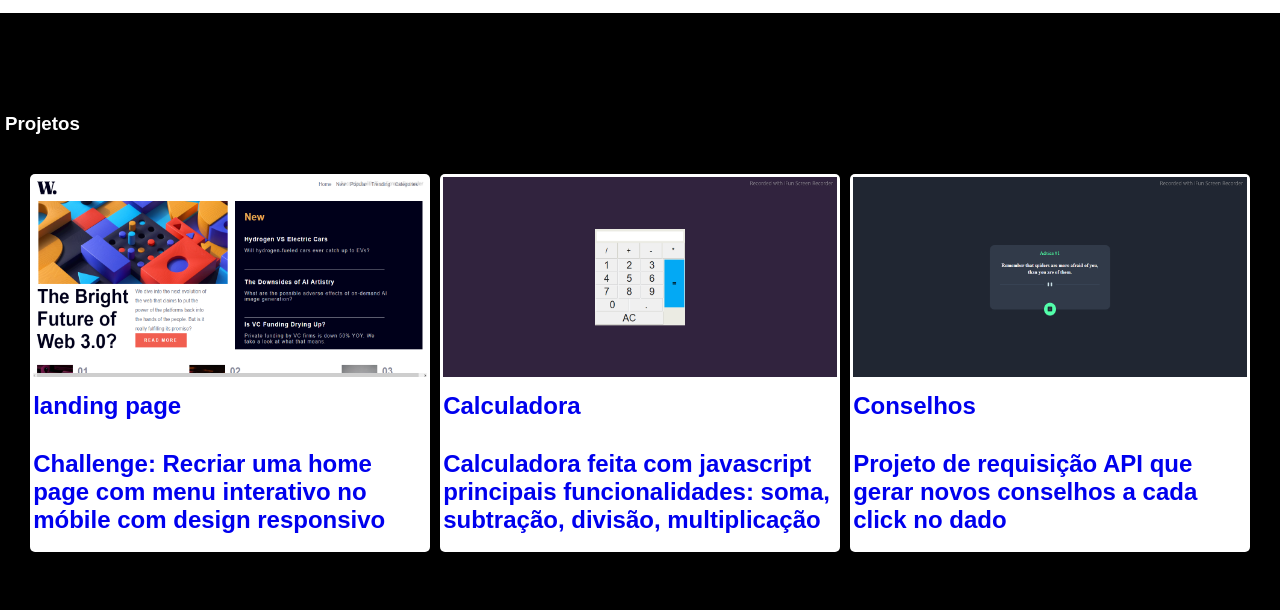
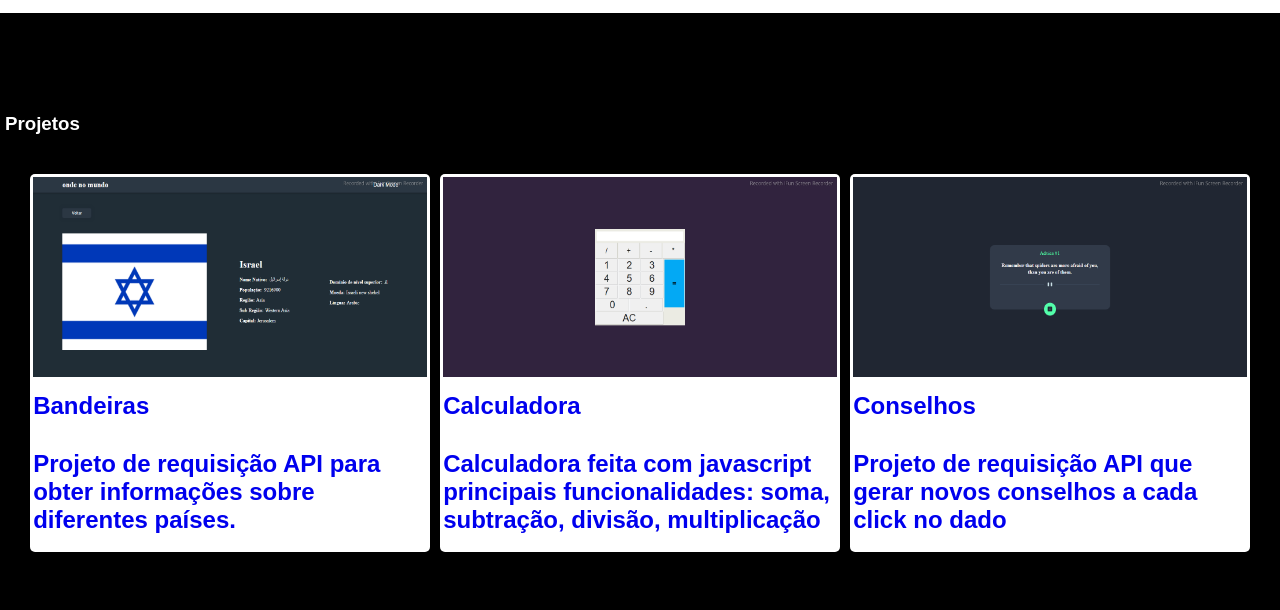
Before and after one commit to leonardofx1/oldPortfolio, a plain HTML site: page index.html in a window 1280 px wide. Shown: the part 1048-1658 px from the top of the page. Drawn offline with Linux system fonts and the light colour scheme.

Commit message:
'bandeiras'

```diff
--- a/index.html
+++ b/index.html
@@ -57,11 +57,10 @@
 </section>
 <section class="section__projetos">
       <h3 class="project__title">Projetos</h3>
-        <a href="https://homepagefx.netlify.app" target="_blank" class="project  init__hidden">
-          <img class="img__projeto" src="assets/images/landing_page.png" alt="Projeto 1">
-          <h3 class="projeto__title">landing page</h3>
-          <p class="projeto__desc">Challenge: Recriar uma home page com menu interativo no móbile com design responsivo</p>
-        </a>
+        <a href="https://rest-coutry-fx.netlify.app/" target="_blank" class="project  init__hidden">
+          <img class="img__projeto" src="assets/images/capa-bandeiras.png" alt="image do preojeto Bandeiras">
+          <h3 class="projeto__title">Bandeiras</h3>
+          <p class="projeto__desc"> Projeto de requisição API para obter informações sobre diferentes países.</p>
         <a href="https://calculadorajsfx.netlify.app" target="_blank" class="project init__hidden">
           <img class="img__projeto" src="assets/images/calculadora.png" alt="Projeto 2">
           <h3 class="projeto__title">Calculadora</h3>
```
Also changed, not shown: assets/images/capa-bandeiras.png (added).
